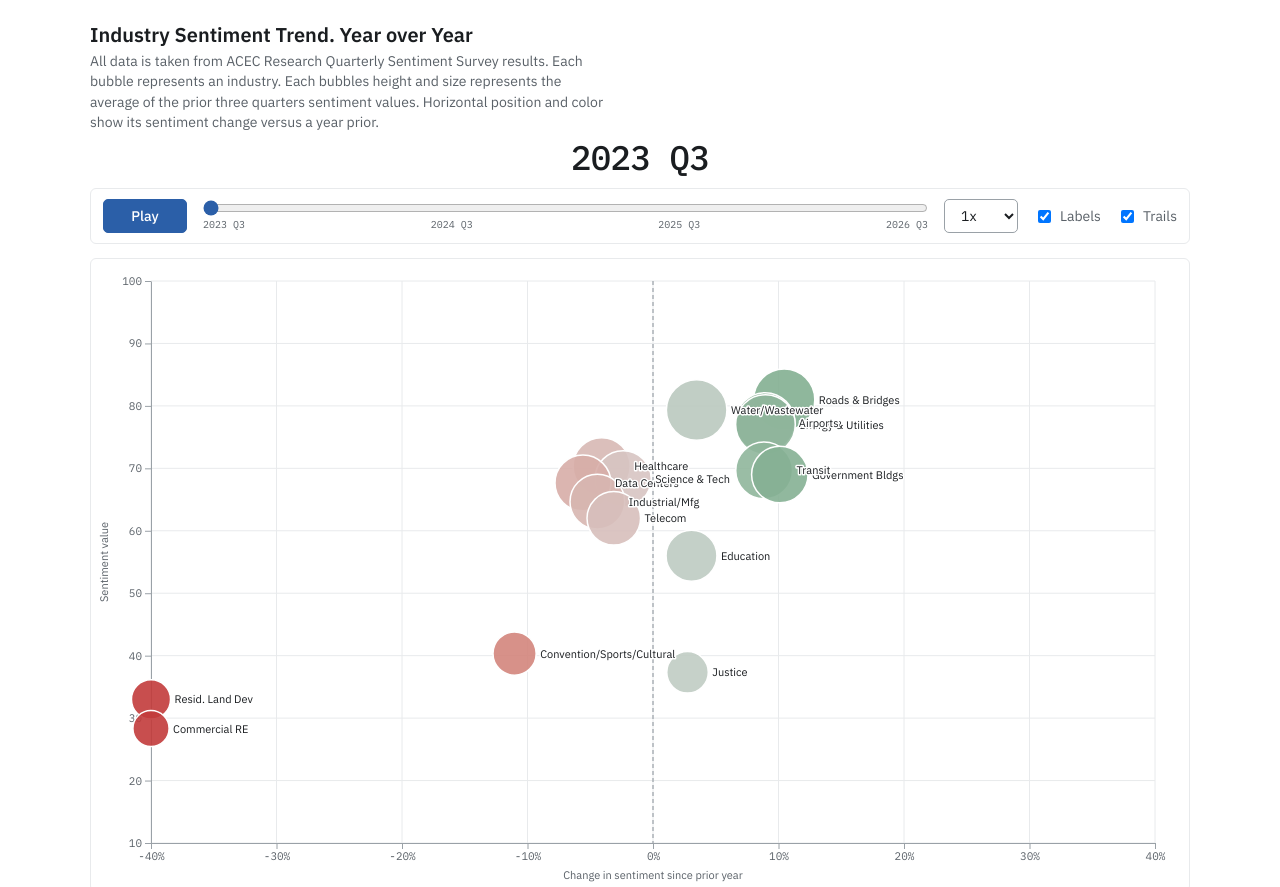
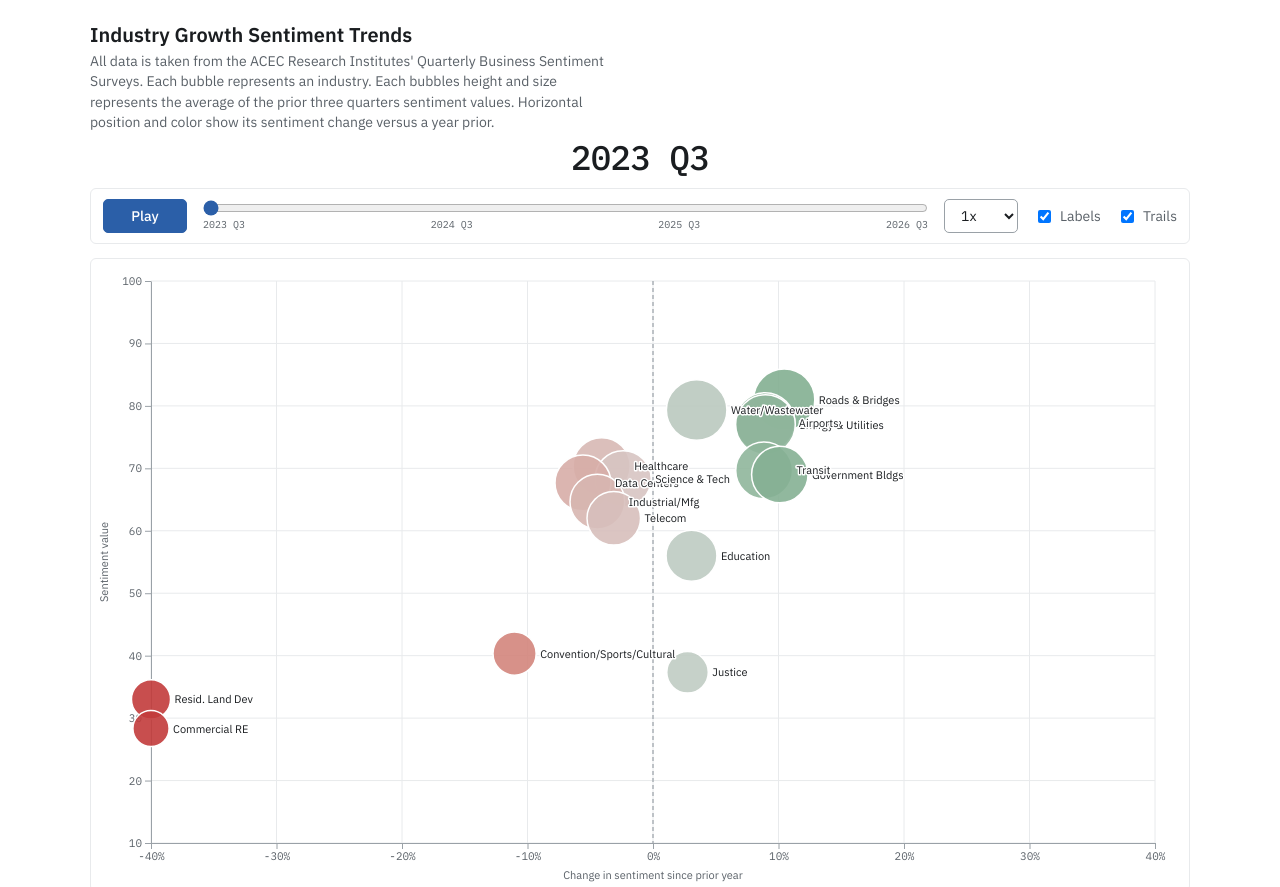
Before and after one commit to RaoulGithub/sentiment-chart, a plain HTML site: page index.html in a window 1280 px wide. Shown: the top 887 px of the page. Drawn offline with Linux system fonts and the light colour scheme.

Commit message:
Change title and header for sentiment trends
Updated title and header text to reflect engineering industry sentiment trends.

```diff
--- a/index.html
+++ b/index.html
@@ -3,7 +3,7 @@
 <head>
 <meta charset="utf-8">
 <meta name="viewport" content="width=device-width,initial-scale=1">
-<title>Industry Sentiment Bubbles</title>
+<title>Engineering Industry Sentiment Trends</title>
 
 <link rel="stylesheet" href="https://fonts.googleapis.com/css2?family=IBM+Plex+Sans:wght@400;500;600&family=IBM+Plex+Mono:wght@400;500&display=swap">
 <style>
@@ -56,8 +56,8 @@ body{margin:0}
 <div class="wrap">
   <header>
     <div>
-      <h1>Industry Sentiment Trend. Year over Year</h1>
-      <p class="sub">All data is taken from ACEC Research Quarterly Sentiment Survey results. Each bubble represents an industry. Each bubbles height and size represents the average of the prior three quarters sentiment values. Horizontal position and color show its sentiment change versus a year prior.</p>
+      <h1>Industry Growth Sentiment Trends</h1>
+      <p class="sub">All data is taken from the ACEC Research Institutes' Quarterly Business Sentiment Surveys. Each bubble represents an industry. Each bubbles height and size represents the average of the prior three quarters sentiment values. Horizontal position and color show its sentiment change versus a year prior.</p>
     </div>
     <div class="period" id="periodLabel" aria-live="polite"></div>
   </header>
```
